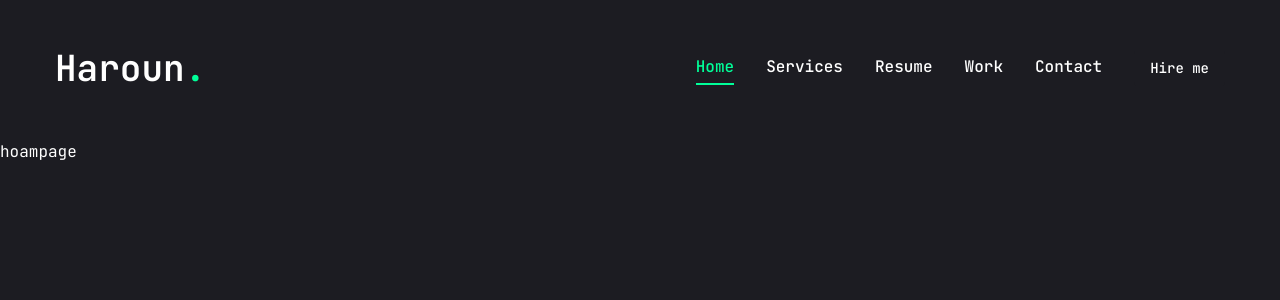
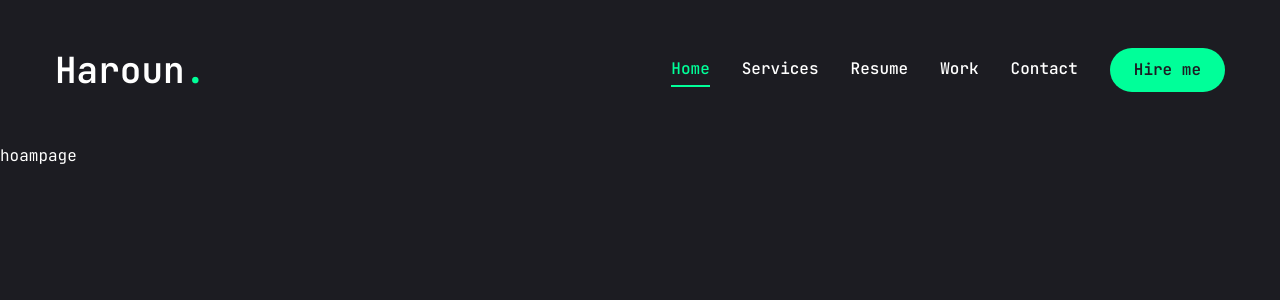
Before and after one commit to Harounjlassi/Haroun, a Next.js app: page / in a window 1280 px wide. Shown: the top 300 px of the page. Built offline with nearby package versions, Linux system fonts and the light colour scheme.

Commit message:
update MobileNav

```diff
--- a/components/StairTransition.jsx
+++ b/components/StairTransition.jsx
@@ -1,6 +1,7 @@
 "use client";
 import { AnimatePresence } from "framer-motion";
 import { usePathname } from "next/navigation";
+import { motion } from "framer-motion";
 
 import Stairs from "./Stairs";
 const StairTransition = () => {
@@ -16,6 +17,15 @@
           >
             <Stairs />
           </div>
+
+          <motion.div
+            className="h-screen w-screen fixed bg-primary top-0 pointer-events-none"
+            inital={{ opacity: 1 }}
+            animate={{
+              opacity: 0,
+              transition: { delay: 1, duration: 0.4, ease: "easeInOut" },
+            }}
+          />
         </div>
       </AnimatePresence>
     </>
--- a/components/header.jsx
+++ b/components/header.jsx
@@ -1,6 +1,7 @@
 import Link from "next/link";
 import { Button } from "./ui/button";
 import Nav from "./ui/Nav";
+import MobileNav from "./ui/MobileNav";
 const Header = () => {
   return (
     <header className="py-8 xl:py-12 text-white ">
@@ -19,7 +20,9 @@
           </Link>
         </div>
         {/**mobile navbar */}
-        <div className="xl:hidden">mobile nav</div>
+        <div className="xl:hidden">
+          <MobileNav />
+        </div>
       </div>
     </header>
   );
--- /dev/null
+++ b/components/ui/MobileNav.jsx
@@ -0,0 +1,67 @@
+"use client";
+import { Sheet, SheetTrigger, SheetContent } from "@/components/ui/sheet";
+import { usePathname } from "next/navigation";
+import Link from "next/link";
+import { CiMenuFries } from "react-icons/ci";
+
+const links = [
+  {
+    name: "Home",
+    path: "/",
+  },
+  {
+    name: "services",
+    path: "/services",
+  },
+  {
+    name: "Resume",
+    path: "/resume",
+  },
+  {
+    name: "Work",
+    path: "/work",
+  },
+  {
+    name: "Contact",
+    path: "/contact",
+  },
+];
+const MobileNav = () => {
+  const pathname = usePathname();
+  return (
+    <Sheet>
+      <SheetTrigger className="flex justify-center items-center">
+        <CiMenuFries className="text-[32px] text-accent" />
+      </SheetTrigger>
+      <SheetContent className="flex flex-col">
+        {/** logo */}
+        <div className="mt-32 mb-40 text-center text-2xl">
+          <Link href="/">
+            <h1 className="text-4xl font-semiblod">
+              Haroun<span className="text-accent">.</span>
+            </h1>
+          </Link>
+        </div>
+        {/* nav  */}
+        <nav className="flex flex-col justify-center items-center gap-8">
+          {links.map((link, index) => {
+            return (
+              <Link
+                href={link.path}
+                key={index}
+                className={`${
+                  link.path === pathname &&
+                  "text-accent border-b-2 border-accent"
+                }text-xl capitalize hover:text-accent transition-all`}
+              >
+                {link.name}
+              </Link>
+            );
+          })}
+        </nav>
+      </SheetContent>
+    </Sheet>
+  );
+};
+
+export default MobileNav;
--- a/components/ui/Nav.jsx
+++ b/components/ui/Nav.jsx
@@ -25,8 +25,6 @@
 ];
 const Nav = () => {
   const pathname = usePathname();
-  console.log(pathname);
-
   return (
     <nav className="flex gap-8">
       {links.map((link, index) => {
--- a/components/ui/button.jsx
+++ b/components/ui/button.jsx
@@ -1,29 +1,23 @@
-import * as React from "react"
-import { Slot } from "@radix-ui/react-slot"
+import * as React from "react";
+import { Slot } from "@radix-ui/react-slot";
 import { cva } from "class-variance-authority";
 
-import { cn } from "@/lib/utils"
+import { cn } from "@/lib/utils";
 
 const buttonVariants = cva(
-  "inline-flex items-center justify-center whitespace-nowrap rounded-md text-sm font-medium ring-offset-background transition-colors focus-visible:outline-none focus-visible:ring-2 focus-visible:ring-ring focus-visible:ring-offset-2 disabled:pointer-events-none disabled:opacity-50",
+  "inline-flex items-center justify-center whitespace-nowrap rounded-full text-base font-semibold ring-offset-white transition-colors ",
   {
     variants: {
       variant: {
-        default: "bg-primary text-primary-foreground hover:bg-primary/90",
-        destructive:
-          "bg-destructive text-destructive-foreground hover:bg-destructive/90",
+        default: "bg-accent text-primary hover:bg-accent-hover",
+        primary: "bg-primary text-white",
         outline:
-          "border border-input bg-background hover:bg-accent hover:text-accent-foreground",
-        secondary:
-          "bg-secondary text-secondary-foreground hover:bg-secondary/80",
-        ghost: "hover:bg-accent hover:text-accent-foreground",
-        link: "text-primary underline-offset-4 hover:underline",
+          "border border-accent bg-transparent text-accent hover:bg-accent hover:text-primary",
       },
       size: {
-        default: "h-10 px-4 py-2",
-        sm: "h-9 rounded-md px-3",
-        lg: "h-11 rounded-md px-8",
-        icon: "h-10 w-10",
+        default: "h-[44px] px-6",
+        md: "h-[48px] px-6",
+        lg: "h-[56px] px-8 text-sm uppercase tracking-[2px]",
       },
     },
     defaultVariants: {
@@ -31,17 +25,20 @@
       size: "default",
     },
   }
-)
+);
 
-const Button = React.forwardRef(({ className, variant, size, asChild = false, ...props }, ref) => {
-  const Comp = asChild ? Slot : "button"
-  return (
-    (<Comp
-      className={cn(buttonVariants({ variant, size, className }))}
-      ref={ref}
-      {...props} />)
-  );
-})
-Button.displayName = "Button"
+const Button = React.forwardRef(
+  ({ className, variant, size, asChild = false, ...props }, ref) => {
+    const Comp = asChild ? Slot : "button";
+    return (
+      <Comp
+        className={cn(buttonVariants({ variant, size, className }))}
+        ref={ref}
+        {...props}
+      />
+    );
+  }
+);
+Button.displayName = "Button";
 
-export { Button, buttonVariants }
+export { Button, buttonVariants };
--- a/components/ui/sheet.jsx
+++ b/components/ui/sheet.jsx
@@ -1,18 +1,17 @@
 "use client";
-import * as React from "react"
-import * as SheetPrimitive from "@radix-ui/react-dialog"
+import * as React from "react";
+import * as SheetPrimitive from "@radix-ui/react-dialog";
 import { cva } from "class-variance-authority";
-import { X } from "lucide-react"
 
-import { cn } from "@/lib/utils"
+import { cn } from "@/lib/utils";
+import { IoMdClose } from "react-icons/io";
+const Sheet = SheetPrimitive.Root;
 
-const Sheet = SheetPrimitive.Root
+const SheetTrigger = SheetPrimitive.Trigger;
 
-const SheetTrigger = SheetPrimitive.Trigger
+const SheetClose = SheetPrimitive.Close;
 
-const SheetClose = SheetPrimitive.Close
-
-const SheetPortal = SheetPrimitive.Portal
+const SheetPortal = SheetPrimitive.Portal;
 
 const SheetOverlay = React.forwardRef(({ className, ...props }, ref) => (
   <SheetPrimitive.Overlay
@@ -21,12 +20,13 @@
       className
     )}
     {...props}
-    ref={ref} />
-))
-SheetOverlay.displayName = SheetPrimitive.Overlay.displayName
+    ref={ref}
+  />
+));
+SheetOverlay.displayName = SheetPrimitive.Overlay.displayName;
 
 const sheetVariants = cva(
-  "fixed z-50 gap-4 bg-background p-6 shadow-lg transition ease-in-out data-[state=open]:animate-in data-[state=closed]:animate-out data-[state=closed]:duration-300 data-[state=open]:duration-500",
+  "fixed z-50 gap-4 bg-primary p-6 shadow-lg transition ease-in-out data-[state=open]:animate-in data-[state=closed]:animate-out data-[state=closed]:duration-300 data-[state=open]:duration-500",
   {
     variants: {
       side: {
@@ -35,65 +35,74 @@
           "inset-x-0 bottom-0 border-t data-[state=closed]:slide-out-to-bottom data-[state=open]:slide-in-from-bottom",
         left: "inset-y-0 left-0 h-full w-3/4 border-r data-[state=closed]:slide-out-to-left data-[state=open]:slide-in-from-left sm:max-w-sm",
         right:
-          "inset-y-0 right-0 h-full w-3/4  border-l data-[state=closed]:slide-out-to-right data-[state=open]:slide-in-from-right sm:max-w-sm",
+          "inset-y-0 right-0 h-full w-3/4  data-[state=closed]:slide-out-to-right data-[state=open]:slide-in-from-right sm:max-w-sm",
       },
     },
     defaultVariants: {
       side: "right",
     },
   }
-)
+);
 
-const SheetContent = React.forwardRef(({ side = "right", className, children, ...props }, ref) => (
+const SheetContent = React.forwardRef(
+  ({ side = "right", className, children, ...props }, ref) => (
     <SheetPortal>
       <SheetOverlay />
-    <SheetPrimitive.Content ref={ref} className={cn(sheetVariants({ side }), className)} {...props}>
+      <SheetPrimitive.Content
+        ref={ref}
+        className={cn(sheetVariants({ side }), className)}
+        {...props}
+      >
         {children}
-      <SheetPrimitive.Close
-        className="absolute right-4 top-4 rounded-sm opacity-70 ring-offset-background transition-opacity hover:opacity-100 focus:outline-none focus:ring-2 focus:ring-ring focus:ring-offset-2 disabled:pointer-events-none data-[state=open]:bg-secondary">
-        <X className="h-4 w-4" />
+        <SheetPrimitive.Close className="absolute right-8 top-8 transition-opacity outline-none">
+          <IoMdClose className="text-3xl text-accent" />
           <span className="sr-only">Close</span>
         </SheetPrimitive.Close>
       </SheetPrimitive.Content>
     </SheetPortal>
-))
-SheetContent.displayName = SheetPrimitive.Content.displayName
+  )
+);
+SheetContent.displayName = SheetPrimitive.Content.displayName;
 
-const SheetHeader = ({
-  className,
-  ...props
-}) => (
+const SheetHeader = ({ className, ...props }) => (
   <div
-    className={cn("flex flex-col space-y-2 text-center sm:text-left", className)}
-    {...props} />
-)
-SheetHeader.displayName = "SheetHeader"
+    className={cn(
+      "flex flex-col space-y-2 text-center sm:text-left",
+      className
+    )}
+    {...props}
+  />
+);
+SheetHeader.displayName = "SheetHeader";
 
-const SheetFooter = ({
-  className,
-  ...props
-}) => (
+const SheetFooter = ({ className, ...props }) => (
   <div
-    className={cn("flex flex-col-reverse sm:flex-row sm:justify-end sm:space-x-2", className)}
-    {...props} />
-)
-SheetFooter.displayName = "SheetFooter"
+    className={cn(
+      "flex flex-col-reverse sm:flex-row sm:justify-end sm:space-x-2",
+      className
+    )}
+    {...props}
+  />
+);
+SheetFooter.displayName = "SheetFooter";
 
 const SheetTitle = React.forwardRef(({ className, ...props }, ref) => (
   <SheetPrimitive.Title
     ref={ref}
     className={cn("text-lg font-semibold text-foreground", className)}
-    {...props} />
-))
-SheetTitle.displayName = SheetPrimitive.Title.displayName
+    {...props}
+  />
+));
+SheetTitle.displayName = SheetPrimitive.Title.displayName;
 
 const SheetDescription = React.forwardRef(({ className, ...props }, ref) => (
   <SheetPrimitive.Description
     ref={ref}
     className={cn("text-sm text-muted-foreground", className)}
-    {...props} />
-))
-SheetDescription.displayName = SheetPrimitive.Description.displayName
+    {...props}
+  />
+));
+SheetDescription.displayName = SheetPrimitive.Description.displayName;
 
 export {
   Sheet,
@@ -106,4 +115,4 @@
   SheetFooter,
   SheetTitle,
   SheetDescription,
-}
+};
--- a/package.json
+++ b/package.json
@@ -22,6 +22,7 @@
     "next": "14.2.5",
     "react": "^18",
     "react-dom": "^18",
+    "react-icons": "^5.2.1",
     "tailwind-merge": "^2.4.0",
     "tailwindcss-animate": "^1.0.7"
   },
```
Also changed, not shown: 1 other file (tests, documents, lock files or other folders). Lines whose indentation alone changed are shown as unchanged.
